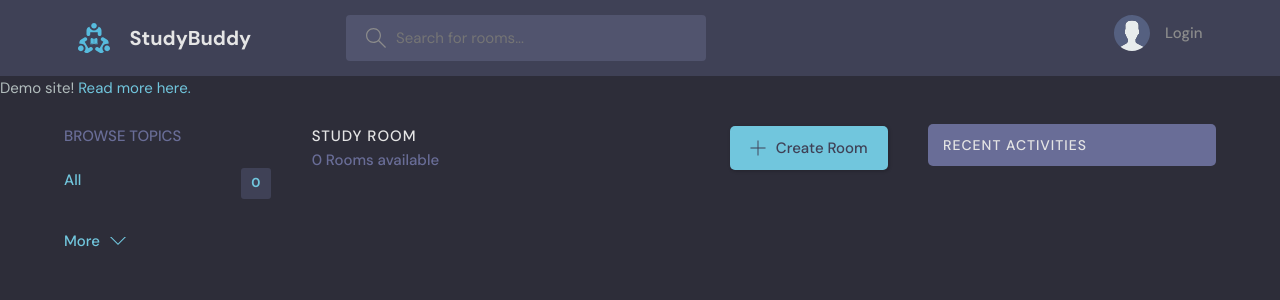
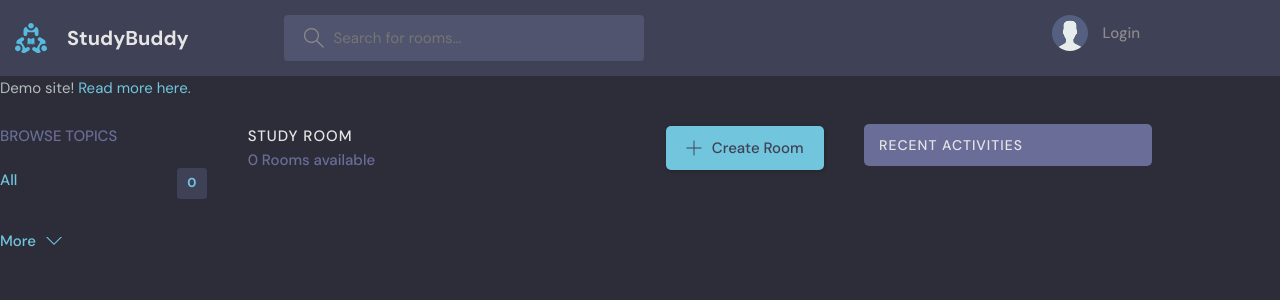
Before and after one commit to freiholtz/Django-Course-StudyBud, a Django app: page / in a window 1280 px wide. Shown: the top 300 px of the page. Run offline with Django 4.2, Linux system fonts and the light colour scheme; data that the repository does not hold is empty; parts of the project's set-up code (start-up, migrations or seed data) failed here and were passed over.

Commit message:
CSS .container margin

```diff
--- a/studybud/static/styles/style.css
+++ b/studybud/static/styles/style.css
@@ -66,7 +66,7 @@ a {
 .container {
   max-width: 120rem;
   width: 90%;
-  margin: auto;
+  /*margin: auto;*/
 }
 
 .btn {
```
